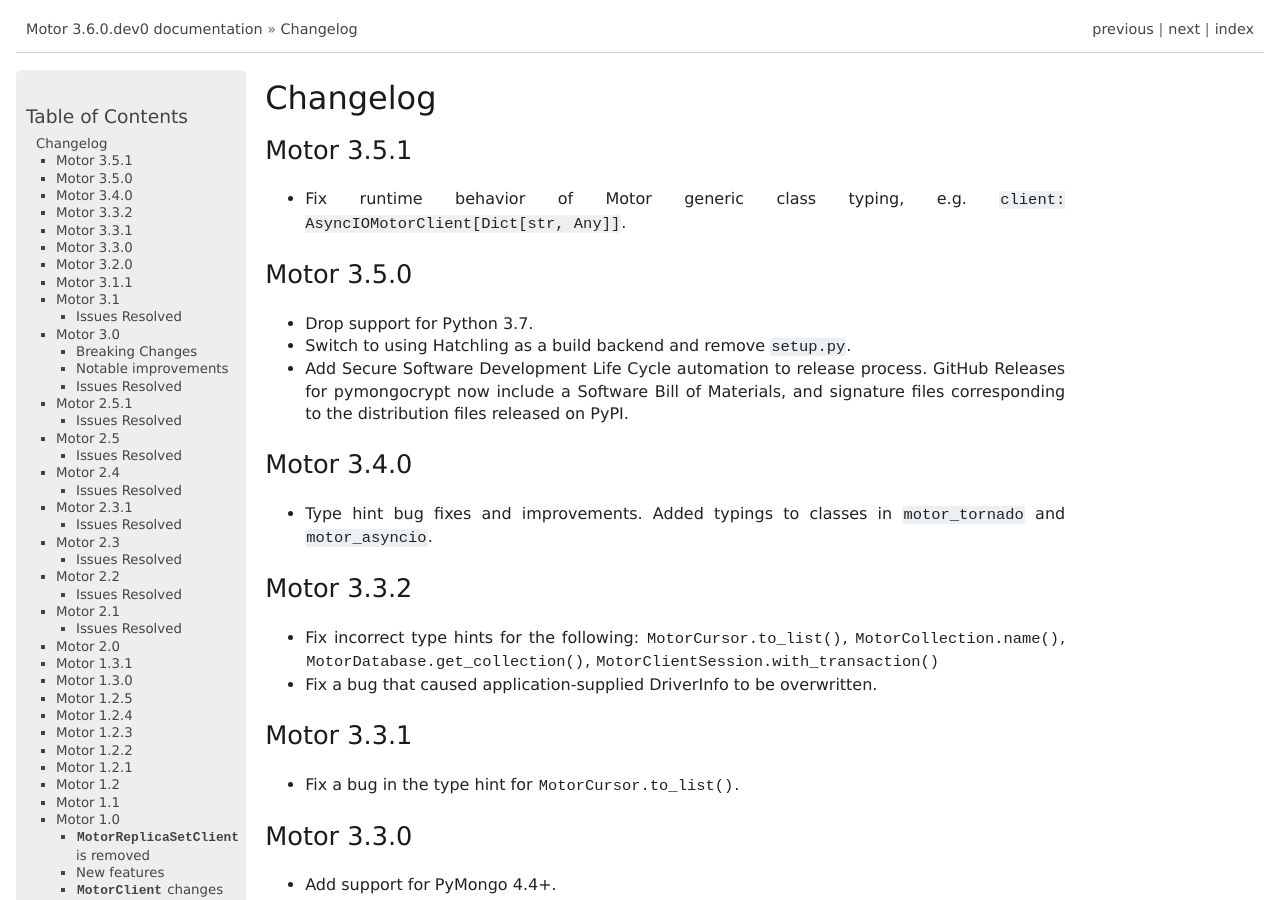
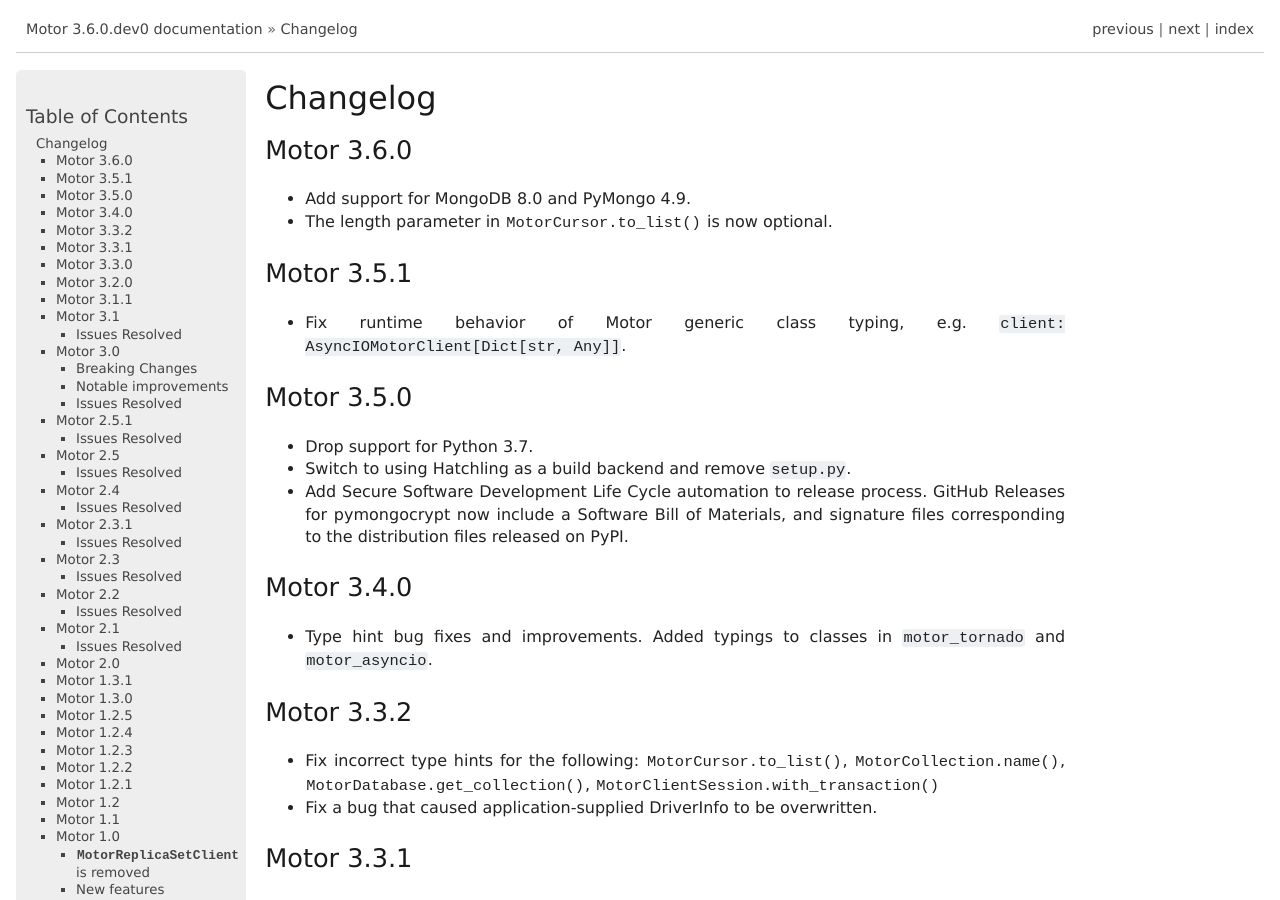
Before and after one commit to mongodb/motor, a Sphinx documentation site: the page built from doc/changelog.rst, in a window 1280 px wide and 900 px high. Built offline with Sphinx 7.4.7, drawn with Linux system fonts in a browser that asks for light colours; the version number is read from the project's files by our own code.

Commit message:
Update changelog

```diff
--- a/doc/changelog.rst
+++ b/doc/changelog.rst
@@ -2,6 +2,11 @@
 =========
 
 .. currentmodule:: motor.motor_tornado
+
+Motor 3.6.0
+-----------
+- Add support for MongoDB 8.0 and PyMongo 4.9.
+- The length parameter in :meth:`MotorCursor.to_list` is now optional.
 
 Motor 3.5.1
 -----------
```
